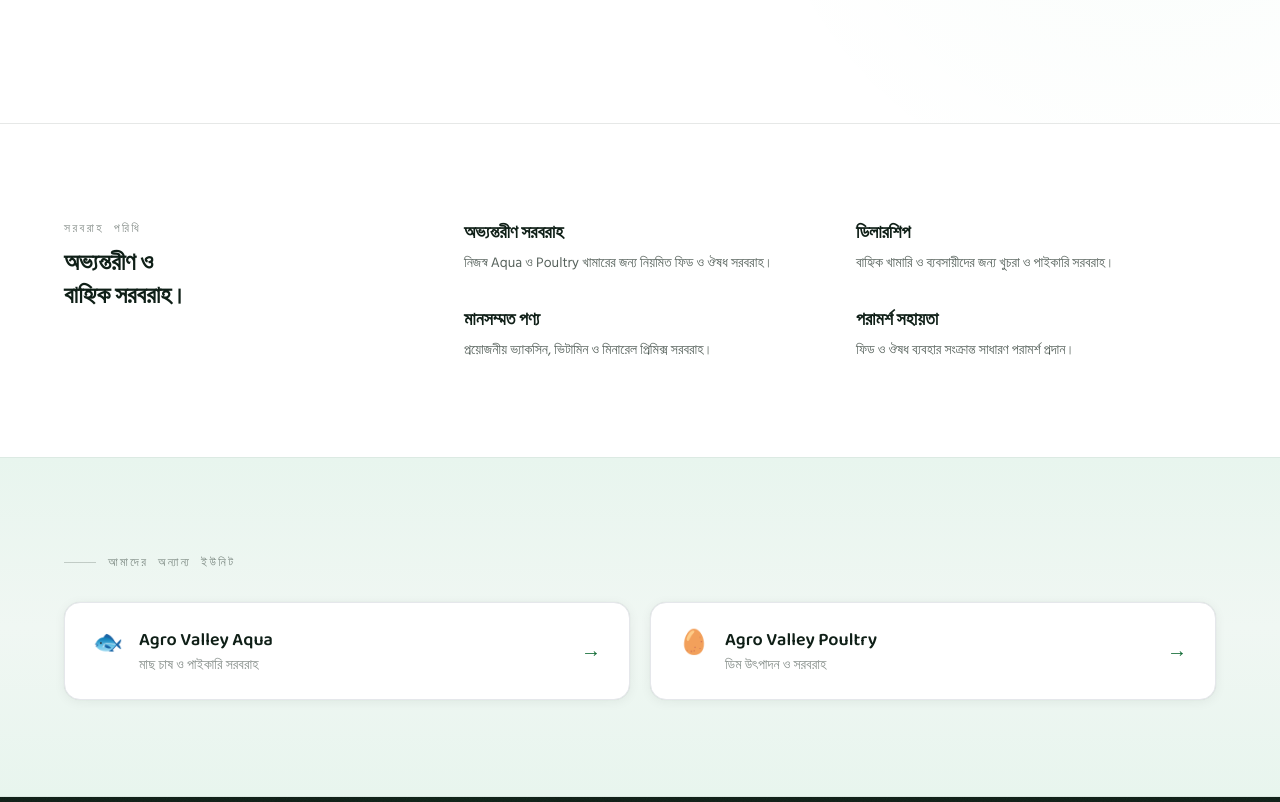
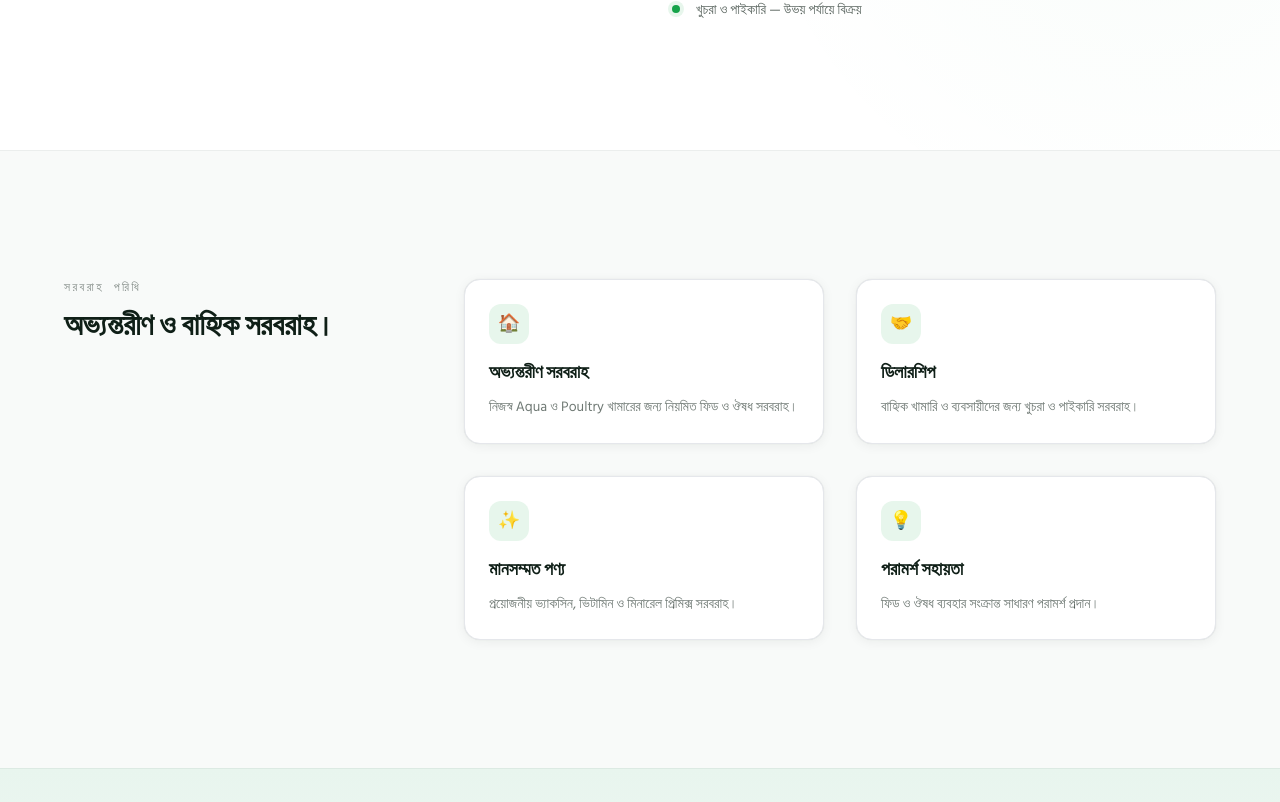
Before and after one commit to agrovalley/bd, a Next.js app: page /agro-vet in a window 1280 px wide. Shown: the part 718-1520 px from the top of the page. Built offline with nearby package versions, Linux system fonts and the light colour scheme.

Commit message:
🎨 Redesign: professional styling, scroll animations, enhanced cards & UX

```diff
--- a/app/agro-vet/page.js
+++ b/app/agro-vet/page.js
@@ -6,66 +6,37 @@ import UnitPhoto from "@/components/UnitPhoto";
 
 export const metadata = {
   title: "Agro Valley Agro-Vet | Feed & Veterinary Supply",
-  description:
-    "Agro Valley Agro-Vet — মাছ ও পোল্ট্রি ফিড, ঔষধ, ভ্যাকসিন, ভিটামিন ও মিনারেল প্রিমিক্সের খুচরা ও পাইকারি ডিলারশিপ।",
+  description: "Agro Valley Agro-Vet — মাছ ও পোল্ট্রি ফিড, ঔষধ, ভ্যাকসিন, ভিটামিন ও মিনারেল প্রিমিক্সের খুচরা ও পাইকারি ডিলারশিপ।",
 };
 
 export default function AgroVetPage() {
   return (
     <main>
-      <section className="pt-32 md:pt-40 pb-4">
+      <section className="pt-36 md:pt-44 pb-4">
         <div className="max-w-wrap mx-auto px-6">
-          <Link href="/" className="text-sm text-ink/50 hover:text-brand-dark transition-colors">
-            ← হোমে ফিরুন
-          </Link>
+          <Link href="/" className="inline-flex items-center gap-2 text-sm text-ink/50 hover:text-brand-dark transition-colors bg-white/50 backdrop-blur-sm px-4 py-2 rounded-full border border-ink/10 hover:border-brand/30">← হোমে ফিরুন</Link>
         </div>
       </section>
-
-      <DivisionBand
-        id="agro-vet"
-        eyebrow="Division 03 — Feed & Veterinary Supply"
-        title="Agro Valley Agro-Vet"
-        englishName="Feed & veterinary supply"
-        description="মাছ ও পোল্ট্রি ফিড, ঔষধ, ভ্যাকসিন, ভিটামিন, মিনারেল প্রিমিক্স ও সাপ্লিমেন্টের খুচরা এবং পাইকারি ডিলারশিপ — নিজস্ব খামারের চাহিদা মেটানোর পাশাপাশি বাহ্যিক খামার ও ব্যবসায়ীদের সরবরাহ করা হয়।"
-        points={[
-          "পোনা থেকে পূর্ণবয়স্ক মাছের জন্য বিভিন্ন গ্রেডের ফিড",
-          "লেয়ার ও ব্রয়লার উপযোগী পোল্ট্রি ফিড",
-          "মাছ ও পোল্ট্রির প্রয়োজনীয় ঔষধ ও ভ্যাকসিন",
-          "ভিটামিন, মিনারেল প্রিমিক্স ও অন্যান্য সাপ্লিমেন্ট",
-          "খুচরা ও পাইকারি — উভয় পর্যায়ে বিক্রয়",
-        ]}
-        illustration={<UnitPhoto src="/images/agro-valley-shop.jpg" alt="Agro Valley Agro-Vet — দুর্গাপুর, রাজশাহীর শোরুম" priority />}
-      />
-
-      {/* SUPPLY SCOPE */}
-      <section className="py-20 md:py-24 border-t border-ink/10">
-        <div className="max-w-wrap mx-auto px-6 grid md:grid-cols-3 gap-12">
-          <div>
-            <p className="font-mono text-xs tracking-[0.2em] uppercase text-ink/50 mb-3">
-              সরবরাহ পরিধি
-            </p>
-            <h2 className="font-display font-bold text-2xl leading-snug">
-              অভ্যন্তরীণ ও
-              <br />
-              বাহ্যিক সরবরাহ।
-            </h2>
-          </div>
-          <div className="md:col-span-2 grid sm:grid-cols-2 gap-8">
-            {[
-              { title: "অভ্যন্তরীণ সরবরাহ", desc: "নিজস্ব Aqua ও Poultry খামারের জন্য নিয়মিত ফিড ও ঔষধ সরবরাহ।" },
-              { title: "ডিলারশিপ", desc: "বাহ্যিক খামারি ও ব্যবসায়ীদের জন্য খুচরা ও পাইকারি সরবরাহ।" },
-              { title: "মানসম্মত পণ্য", desc: "প্রয়োজনীয় ভ্যাকসিন, ভিটামিন ও মিনারেল প্রিমিক্স সরবরাহ।" },
-              { title: "পরামর্শ সহায়তা", desc: "ফিড ও ঔষধ ব্যবহার সংক্রান্ত সাধারণ পরামর্শ প্রদান।" },
-            ].map((item) => (
-              <div key={item.title}>
-                <h3 className="font-display font-semibold text-lg mb-1">{item.title}</h3>
-                <p className="text-sm text-ink/70 leading-relaxed">{item.desc}</p>
-              </div>
-            ))}
+      <DivisionBand id="agro-vet" eyebrow="Division 03 — Feed & Veterinary Supply" title="Agro Valley Agro-Vet" englishName="Feed & veterinary supply" description="মাছ ও পোল্ট্রি ফিড, ঔষধ, ভ্যাকসিন, ভিটামিন, মিনারেল প্রিমিক্স ও সাপ্লিমেন্টের খুচরা এবং পাইকারি ডিলারশিপ — নিজস্ব খামারের চাহিদা মেটানোর পাশাপাশি বাহ্যিক খামার ও ব্যবসায়ীদের সরবরাহ করা হয়।" points={["পোনা থেকে পূর্ণবয়স্ক মাছের জন্য বিভিন্ন গ্রেডের ফিড","লেয়ার ও ব্রয়লার উপযোগী পোল্ট্রি ফিড","মাছ ও পোল্ট্রির প্রয়োজনীয় ঔষধ ও ভ্যাকসিন","ভিটামিন, মিনারেল প্রিমিক্স ও অন্যান্য সাপ্লিমেন্ট","খুচরা ও পাইকারি — উভয় পর্যায়ে বিক্রয়"]} illustration={<UnitPhoto src="/images/agro-valley-shop.jpg" alt="Agro Valley Agro-Vet — দুর্গাপুর, রাজশাহীর শোরুম" priority />} />
+      <section className="py-24 md:py-32 border-t border-ink/5 bg-surface">
+        <div className="max-w-wrap mx-auto px-6">
+          <div className="grid md:grid-cols-12 gap-12">
+            <div className="md:col-span-4 reveal">
+              <p className="font-mono text-xs tracking-[0.2em] uppercase text-ink/50 mb-3">সরবরাহ পরিধি</p>
+              <h2 className="font-display font-bold text-3xl leading-snug">অভ্যন্তরীণ ও বাহ্যিক সরবরাহ।</h2>
+            </div>
+            <div className="md:col-span-8 grid sm:grid-cols-2 gap-8 reveal reveal-delay-2">
+              {[{title:"অভ্যন্তরীণ সরবরাহ",desc:"নিজস্ব Aqua ও Poultry খামারের জন্য নিয়মিত ফিড ও ঔষধ সরবরাহ।"},{title:"ডিলারশিপ",desc:"বাহ্যিক খামারি ও ব্যবসায়ীদের জন্য খুচরা ও পাইকারি সরবরাহ।"},{title:"মানসম্মত পণ্য",desc:"প্রয়োজনীয় ভ্যাকসিন, ভিটামিন ও মিনারেল প্রিমিক্স সরবরাহ।"},{title:"পরামর্শ সহায়তা",desc:"ফিড ও ঔষধ ব্যবহার সংক্রান্ত সাধারণ পরামর্শ প্রদান।"}].map((item,i)=> (
+                <div key={item.title} className="bg-white rounded-2xl p-6 border border-ink/8 shadow-card hover:shadow-card-hover transition-all duration-300 card-lift">
+                  <div className="w-10 h-10 rounded-xl bg-brand/10 flex items-center justify-center mb-4 text-brand-dark text-lg">{i===0?"🏠":i===1?"🤝":i===2?"✨":"💡"}</div>
+                  <h3 className="font-display font-semibold text-lg mb-2">{item.title}</h3>
+                  <p className="text-sm text-ink/60 leading-relaxed">{item.desc}</p>
+                </div>
+              ))}
+            </div>
           </div>
         </div>
       </section>
-
       <OtherUnitsLinks current="agro-vet" />
       <ContactCTA />
     </main>
```
